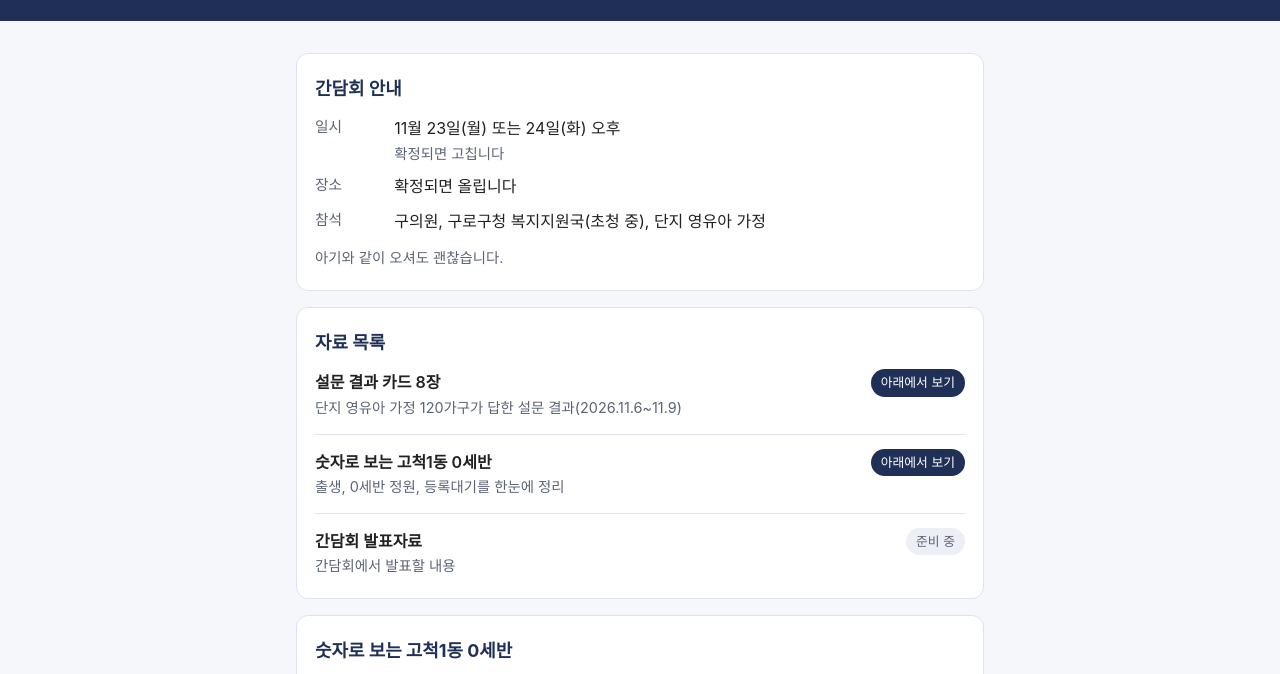
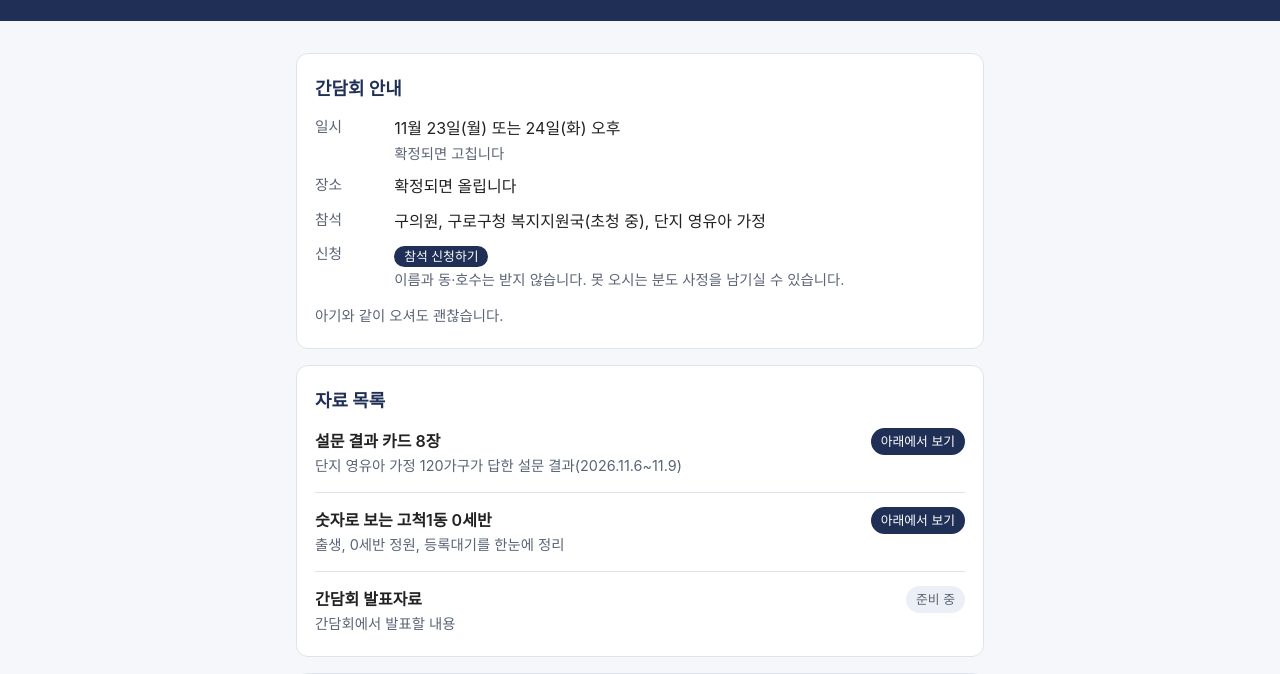
Before and after one commit to gocheokbaby/gocheokbaby.github.io, a plain HTML site: page index.html in a window 1280 px wide. Shown: the part 95-769 px from the top of the page. Drawn offline with Linux system fonts and the light colour scheme.

Commit message:
간담회 안내에 참석 신청 폼 링크 추가
Co-Authored-By: Claude Fable 5.2 <noreply@anthropic.com>
Claude-Session: https://claude.ai/code/session_01P7xVFNpTPKHXUw6ZAgMRip

```diff
--- a/index.html
+++ b/index.html
@@ -64,6 +64,7 @@
     <dt>일시</dt><dd>11월 23일(월) 또는 24일(화) 오후 <span class="d">확정되면 고칩니다</span></dd>
     <dt>장소</dt><dd>확정되면 올립니다</dd>
     <dt>참석</dt><dd>구의원, 구로구청 복지지원국(초청 중), 단지 영유아 가정</dd>
+    <dt>신청</dt><dd><a class="tag on" href="https://docs.google.com/forms/d/e/1FAIpQLSdWS4mFs2GccDOJptmIpu6Gli6DjtltkPQgYjvtXbU8kmK3wA/viewform" target="_blank" rel="noopener">참석 신청하기</a> <span class="d">이름과 동·호수는 받지 않습니다. 못 오시는 분도 사정을 남기실 수 있습니다.</span></dd>
   </dl>
   <p class="note">아기와 같이 오셔도 괜찮습니다.</p>
 </section>
```
